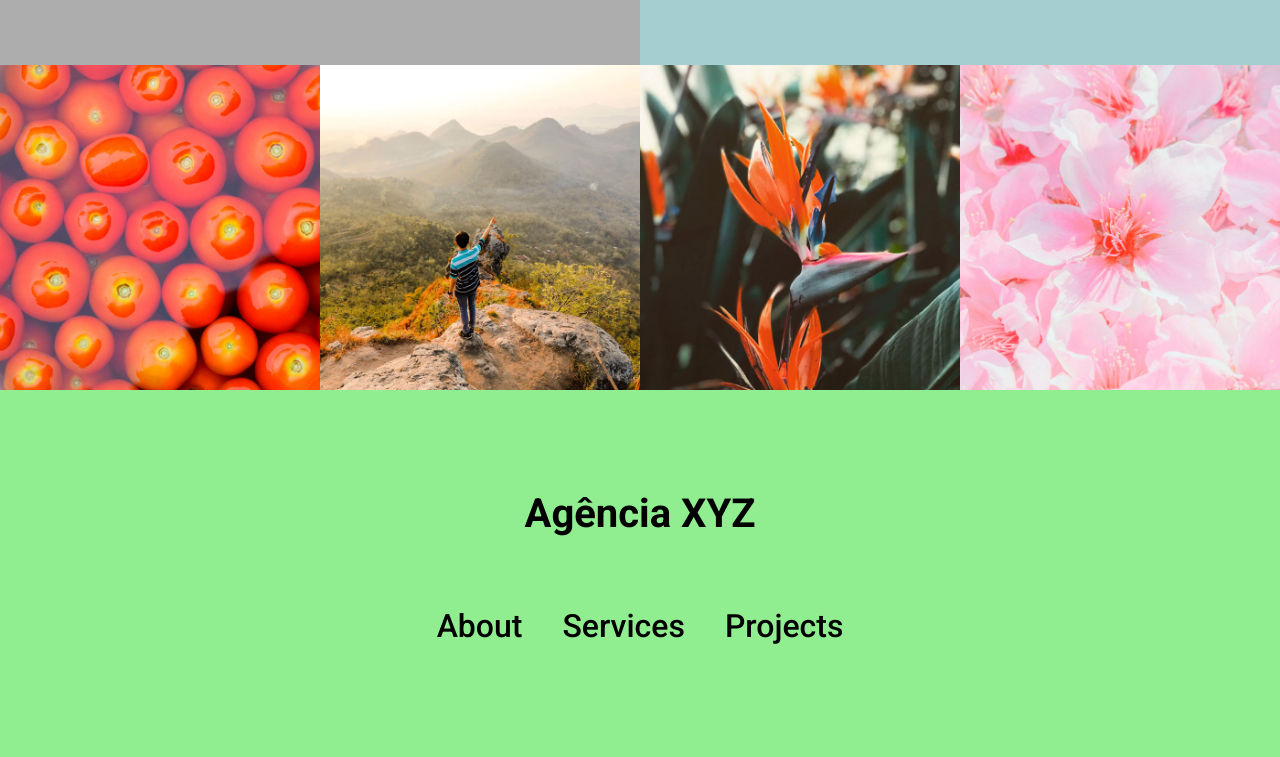
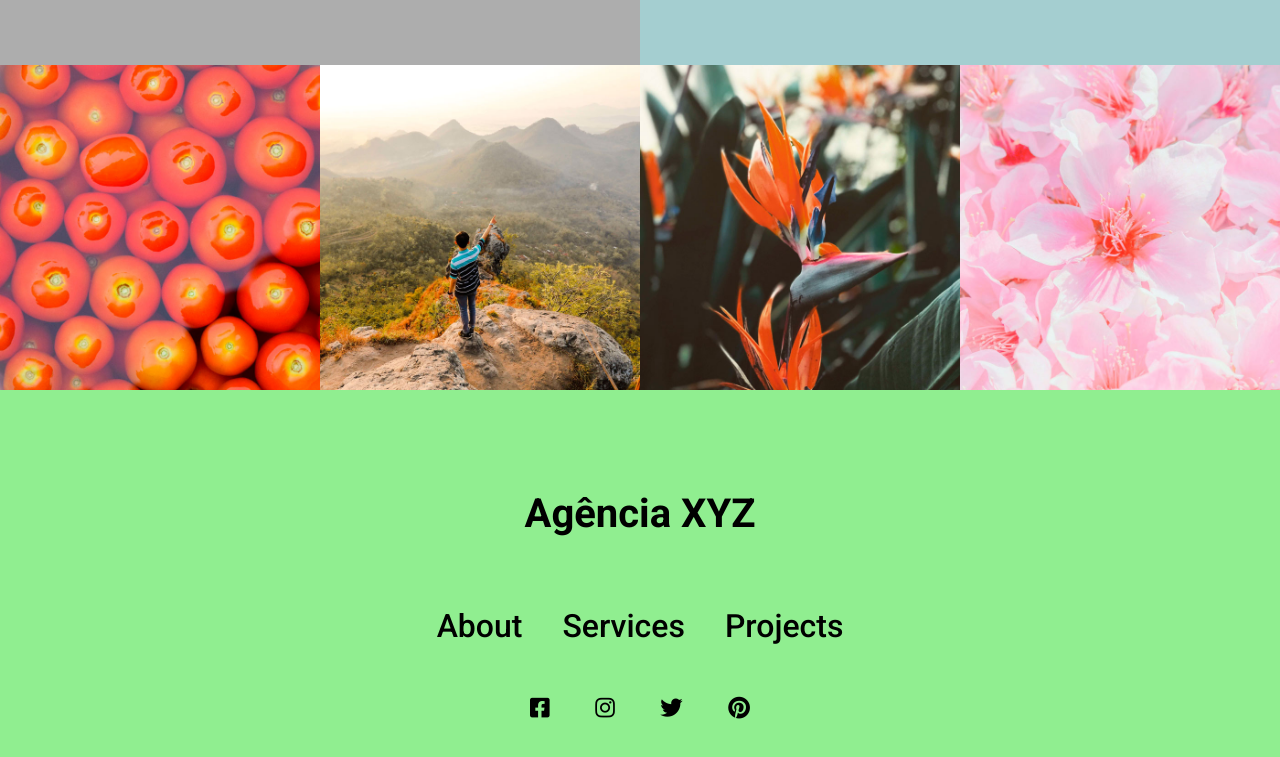
Before and after one commit to andryllsilva/landing-page-grid-flex, a plain HTML site: page index.html in a window 1280 px wide. Shown: the part 2846-3603 px from the top of the page. Drawn offline with Linux system fonts and the light colour scheme; the site is published under a folder, as on GitHub Pages, so addresses that start at the root find nothing.

Commit message:
corrigido src

```diff
--- a/index.html
+++ b/index.html
@@ -15,7 +15,7 @@
     <link rel="preconnect" href="https://fonts.googleapis.com">
     <link rel="preconnect" href="https://fonts.gstatic.com" crossorigin>
     <link href="https://fonts.googleapis.com/css2?family=Roboto:wght@300;400;500;700;900&display=swap" rel="stylesheet">
-    <link rel="stylesheet" href="/src/css/font-awesome.css">
+    <link rel="stylesheet" href="src/css/font-awesome.css">
 </head>
 
 <body>
```
